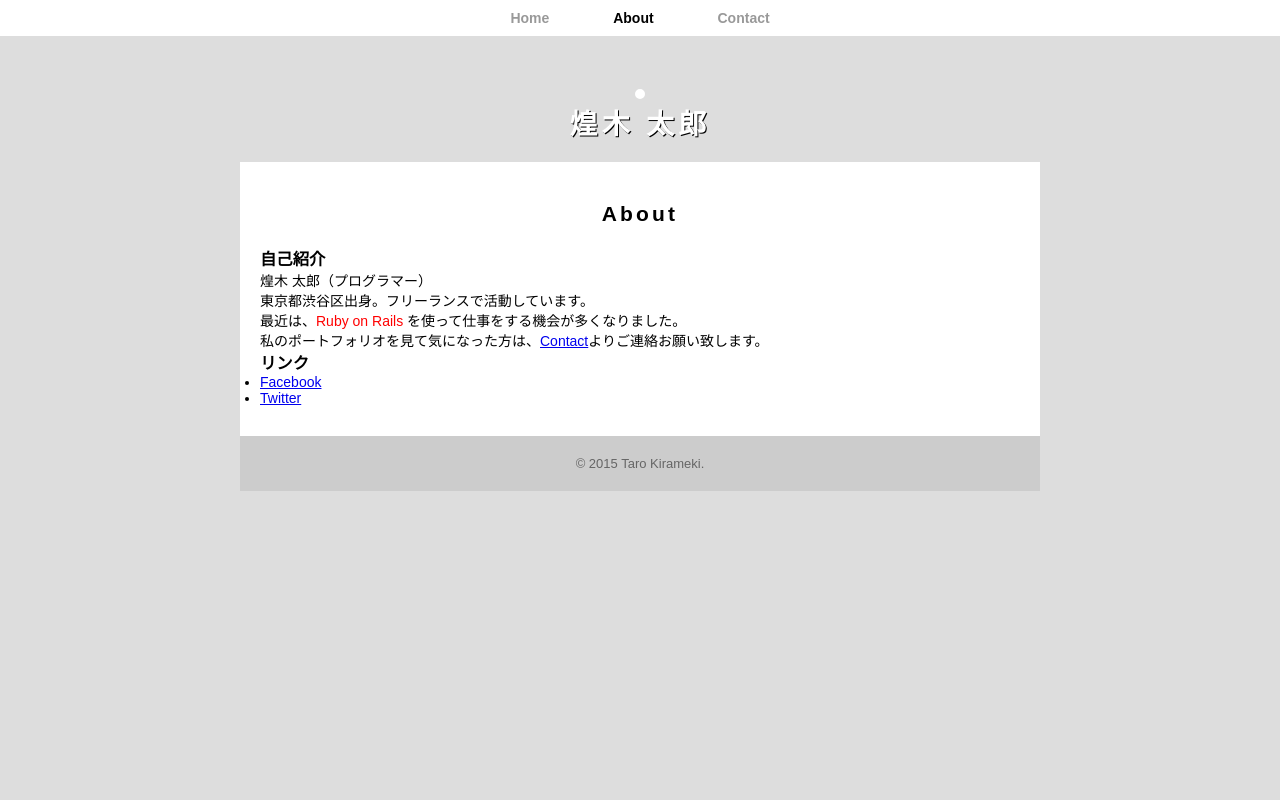
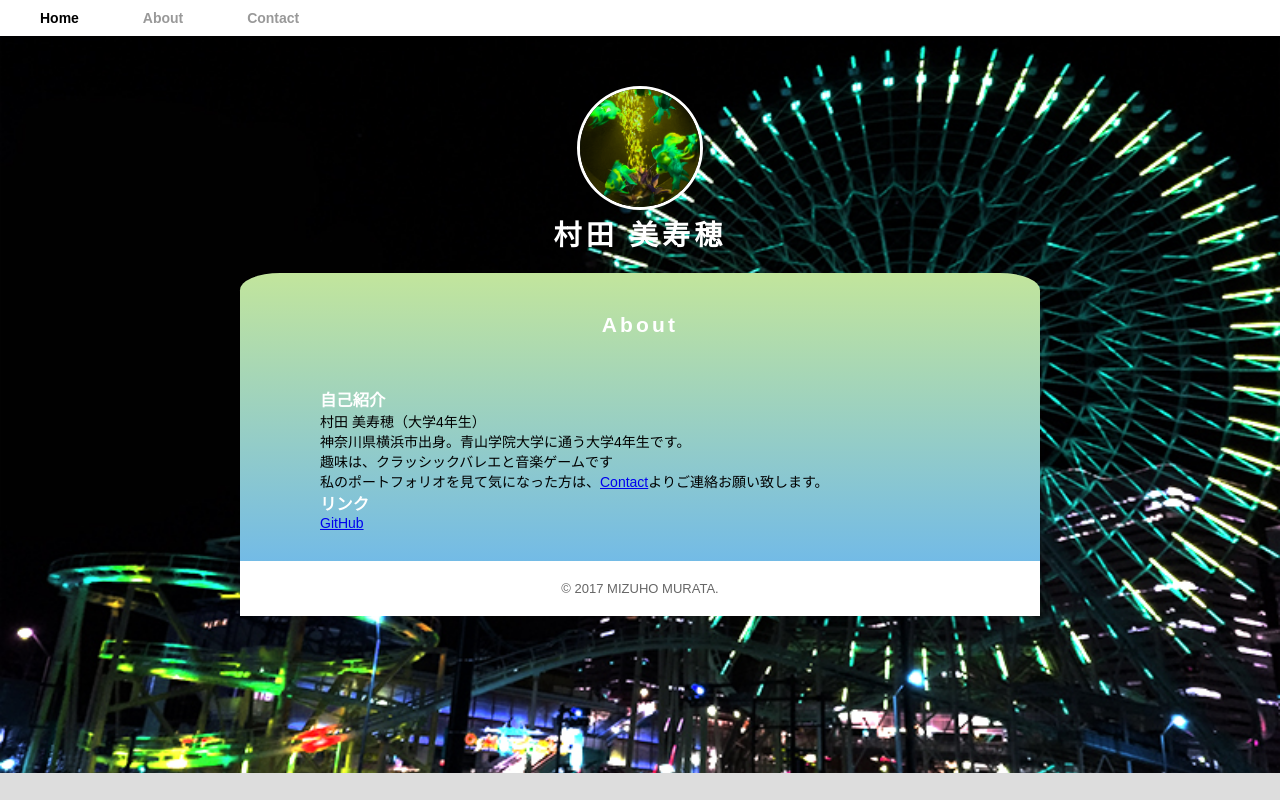
Before and after one commit to mizuho-murata/mizuho-murata.github.io, a plain HTML site: page index.html in a window 1280 px wide. Drawn offline with Linux system fonts and the light colour scheme.

Commit message:
ポートフォリオ完成

```diff
--- a/about.css
+++ b/about.css
@@ -9,16 +9,16 @@ body {
   font-size: 14px;
 }
 
-span.red {
-  color: red;
+span.blue{
+  color: blue;
 }
 
 header {
-  background-image: url("bg.jpg");
+  background-image: url("back.jpg");
   background-position: center center;
   background-size: cover;
   background-repeat: no-repeat;
-  padding-bottom: 100px;
+  padding-bottom: 500px;
 }
 
 #logo {
@@ -28,20 +28,19 @@ header {
 
 #logo img {
   max-width: 120px;
-  border: 5px solid #fff;
+  border: 3px solid #fff;
   border-radius: 100%;
 }
 
 #logo h1 {
   letter-spacing: 0.15em;
   color: #fff;
-  text-shadow: 1px 1px 0px #000;
 }
 
 nav {
   margin: 0 0 30px 0;
   padding: 10px 0;
-  text-align: center;
+  text-align: ;
   background-color: #fff;
 }
 
@@ -68,24 +67,32 @@ nav ul li a.selected {
 
 .container {
   max-width: 800px;
-  margin: -100px auto 0;
+  margin: -500px auto 0;
   background-color: #fff;
+  border-radius: 5%;
+  background: linear-gradient( #c2e59c, #64b3f4);
 }
 
 section {
-  padding: 30px 20px;
+  padding: 30px 80px;
 }
 
 section h2 {
-  padding: 10px 0 20px 0;
+  padding: 10px 0 50px 0;
   text-align: center;
   letter-spacing: 0.15em;
+  color: #fff;
+}
+
+section h3 {
+  color: #fff;
 }
 
 footer {
+  max-width: 1000px;
   padding: 20px 0;
   font-size: 93%;
   text-align: center;
-  background-color: #ccc;
+  background-color: #fff;
   color: #666;
 }
--- a/index.html
+++ b/index.html
@@ -2,39 +2,37 @@
 <html lang="ja">
   <head>
     <meta charset="utf-8">
-    <title>煌木 太郎 | About</title>
+    <title>村田 美寿穂 | About</title>
+    <meta name="description" content="Mizuho Murataのプロフィールです" >
     <link rel="stylesheet" href="about.css">
   </head>
   <body>
     <header>
       <nav>
         <ul>
-          <li><a href="index.html">Home</a></li>
-          <li><a href="about.html" class="selected">About</a></li>
-          <li><a href="contact.html">Contact</a></li>
+          <li><a href="index.html" class="selected">Home</a></li>
+          <li><a href="#">About</a></li>
+          <li><a href="#">Contact</a></li>
         </ul>
       </nav>
       <div id="logo">
-        <img src="profile.jpg" alt="">
-        <h1>煌木 太郎</h1>
+        <img src="pro.jpg" alt="">
+        <h1>村田 美寿穂</h1>
       </div>
     </header>
     <div class="container">
       <section>
         <h2>About</h2>
         <h3>自己紹介</h3>
-        <p>煌木 太郎（プログラマー）</p>
-        <p>東京都渋谷区出身。フリーランスで活動しています。</p>
-        <p>最近は、<span class="red">Ruby on Rails</span> を使って仕事をする機会が多くなりました。</p>
-        <p>私のポートフォリオを見て気になった方は、<a href="contact.html">Contact</a>よりご連絡お願い致します。</p>
+        <p>村田 美寿穂（大学4年生）</p>
+        <p>神奈川県横浜市出身。青山学院大学に通う大学4年生です。</p>
+        <p>趣味は、<span class="yellow">クラッシックバレエ</span>と<span class="yel">音楽ゲーム</span>です </p>
+        <p>私のポートフォリオを見て気になった方は、<a href="#">Contact</a>よりご連絡お願い致します。</p>
         <h3>リンク</h3>
-        <ul>
-          <li><a href="https://www.facebook.com/tarokirameki" target="_blank">Facebook</a></li>
-          <li><a href="https://twitter.com/tarokirameki" target="_blank">Twitter</a></li>
-        </ul>
+        <p><a href="https://github.com/mizuho-murata" target="_blank">GitHub</a></p>
       </section>
       <footer>
-        <p>&copy; 2015 Taro Kirameki.</p>
+        <p>&copy; 2017 MIZUHO MURATA.</p>
       </footer>
     </div>
   </body>
```
Also changed, not shown: back.jpg (added), pro.jpg (added).
